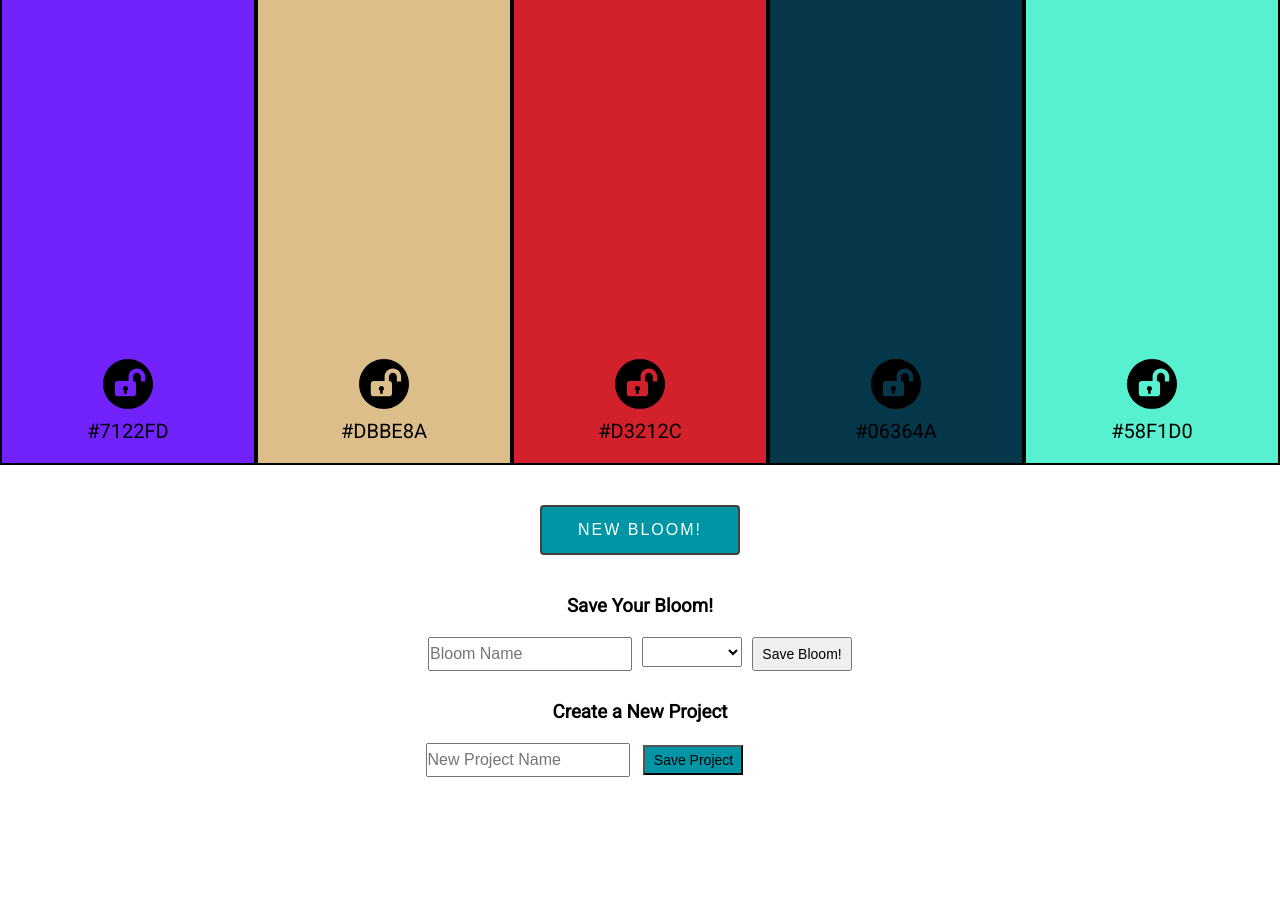
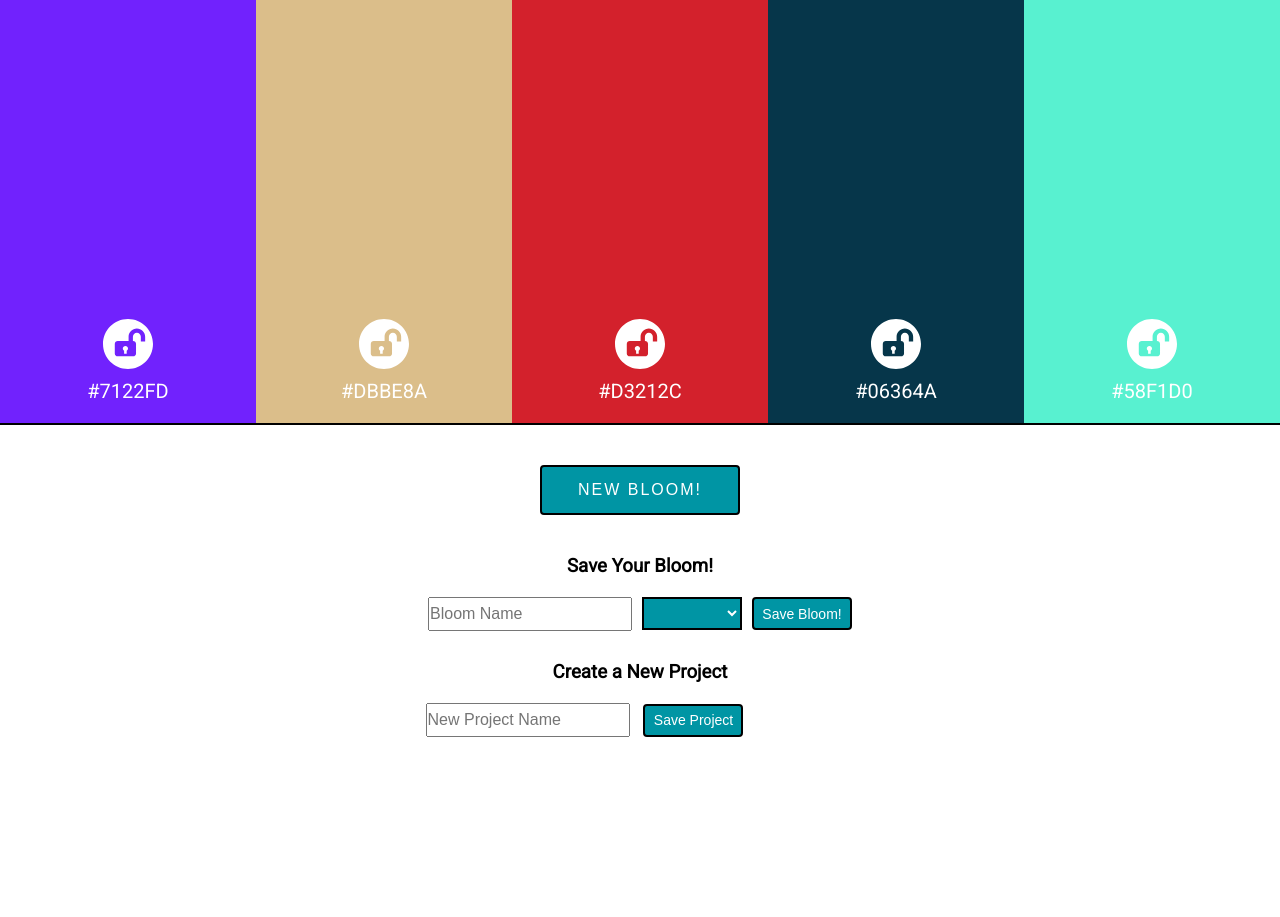
Before and after one commit to robbiegreiner/palette-picker, a website: page public/index.html in a window 1280 px wide. Shown: the part 139-1056 px from the top of the page. After the commit the page ends 1016 px from the top, so only its background shows below. Drawn offline with nearby package versions, Linux system fonts and the light colour scheme; no server answers.

Commit message:
changed borders and buttons

```diff
--- a/public/css/styles.css
+++ b/public/css/styles.css
@@ -31,9 +31,10 @@ header {
 }
 
 .color {
-  height: 60vh;
+  height: 55vh;
   width: 20%;
-  border: 2px solid black;
+  border-top: 2px solid black;
+  border-bottom: 2px solid black;
   margin-left: 0px;
   margin-top: 0px;
   display: flex;
@@ -54,6 +55,7 @@ img {
   margin-bottom: 20px;
   margin-top: 10px;
   font-size: 20px;
+  color: white;
 }
 
 .new-button {
@@ -67,13 +69,13 @@ img {
   white-space: nowrap;
   vertical-align: middle;
   user-select: none;
-  border: 2px solid #41403D;
   padding: .75rem 1rem;
   font-size: 16px;
   letter-spacing: 2px;
   line-height: 1.25;
   border-radius: .25rem;
   transition: all .15s ease-in-out;
+  border: 2px solid black;
 }
 
 .save-container {
@@ -96,15 +98,24 @@ img {
 }
 
 .drop-down {
-  height: 30px;
+  height: 33px;
   width: 100px;
   margin-right: 10px;
   font-size: 14px;
+  background-color: #0095A4;
+  color: white;
+  border: 2px solid black;
 }
 
 .save-button {
+  height: 33px;
   width: 100px;
   font-size: 14px;
+  background-color: #0095A4;
+  color: white;
+  border-radius: .25rem;
+  transition: all .15s ease-in-out;
+  border: 2px solid black;
 }
 
 .project-input {
@@ -114,9 +125,17 @@ img {
 .save-project {
   margin-right: 111px;
   width: 100px;
-  height: 30px;
+  height: 33px;
   font-size: 14px;
   background-color: #0095A4;
+  color: white;
+  border-radius: .25rem;
+  transition: all .15s ease-in-out;
+  border: 2px solid black;
+}
+
+.new-button:hover, .save-project:hover, .save-button:hover {
+  color: black;
 }
 
 .projects-container {
--- a/public/index.html
+++ b/public/index.html
@@ -14,23 +14,23 @@
     </header>
     <section class="color-container">
       <div class="color color1">
-        <img height="50" width="50" src="./assets/unlock.svg" class="lock-button">
+        <img height="50" width="50" src="./assets/unlock-white.svg" class="lock-button">
         <span class='hex-text' contenteditable="true" id='color1Hex'></span>
       </div>
       <div class="color color2">
-        <img height="50" width="50" src="./assets/unlock.svg" class="lock-button">
+        <img height="50" width="50" src="./assets/unlock-white.svg" class="lock-button">
         <span class='hex-text' contenteditable="true" id='color2Hex'></span>
       </div>
       <div class="color color3">
-        <img height="50" width="50" src="./assets/unlock.svg" class="lock-button">
+        <img height="50" width="50" src="./assets/unlock-white.svg" class="lock-button">
         <span class='hex-text' contenteditable="true" id='color3Hex'></span>
       </div>
       <div class="color color4">
-        <img height="50" width="50" src="./assets/unlock.svg" class="lock-button">
+        <img height="50" width="50" src="./assets/unlock-white.svg" class="lock-button">
         <span class='hex-text' contenteditable="true" id='color4Hex'></span>
       </div>
       <div class="color color5">
-        <img height="50" width="50" src="./assets/unlock.svg" class="lock-button">
+        <img height="50" width="50" src="./assets/unlock-white.svg" class="lock-button">
         <span class='hex-text' contenteditable="true" id='color5Hex'></span>
       </div>
     </section>
--- a/public/js/scripts.js
+++ b/public/js/scripts.js
@@ -19,11 +19,11 @@ const setPalette = () => {
 
 const lockUnlockColor = (event) => {
   const bar = $(event.target);
-  if (bar.attr('src') === './assets/unlock.svg'){
-    bar.attr('src', './assets/padlock.svg');
+  if (bar.attr('src') === './assets/unlock-white.svg'){
+    bar.attr('src', './assets/padlock-white.svg');
     bar.closest('.color').toggleClass('locked');
   } else {
-    bar.attr('src', './assets/unlock.svg');
+    bar.attr('src', './assets/unlock-white.svg');
     bar.closest('.color').toggleClass('locked');
   }
 };
```
